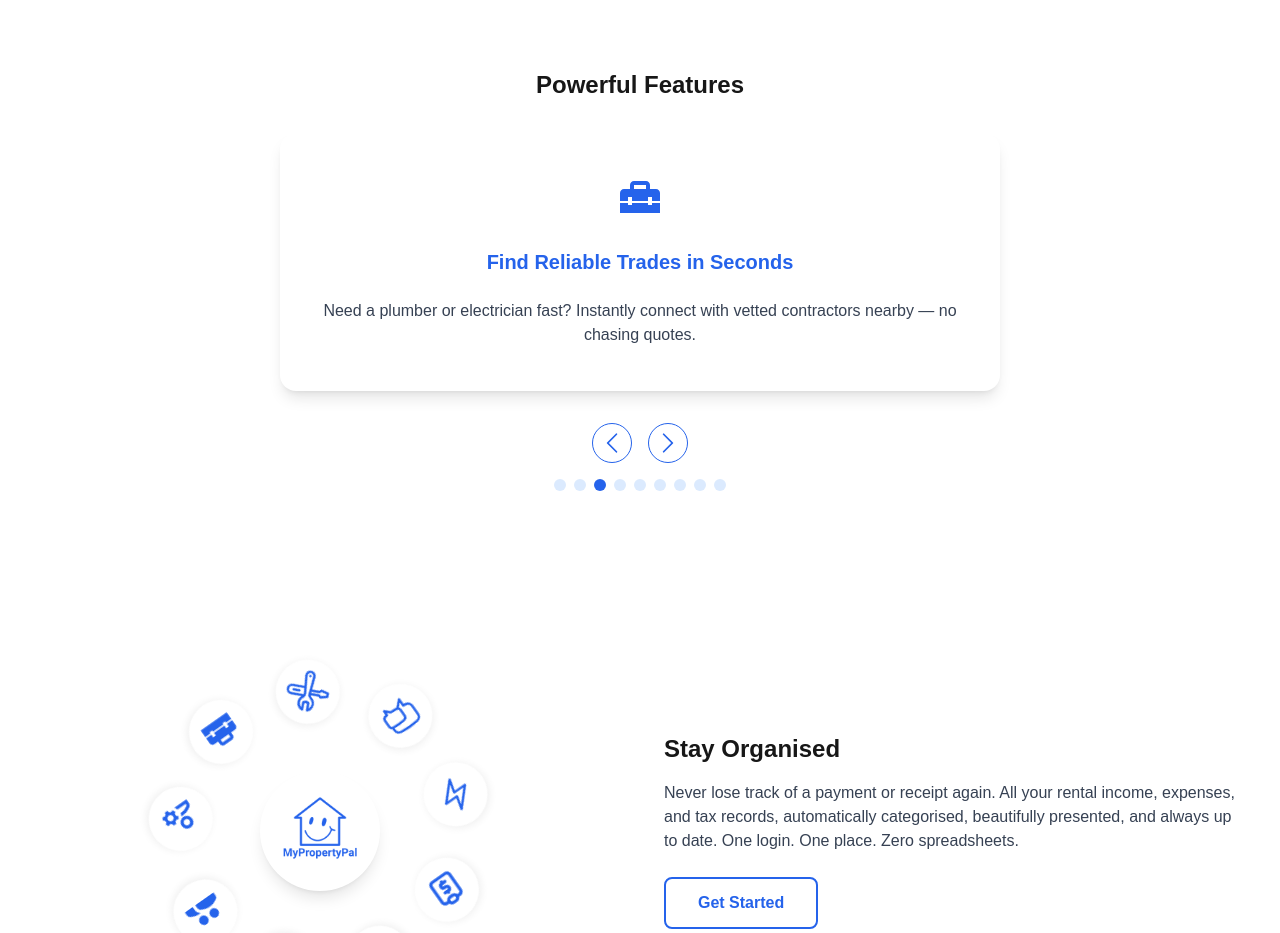
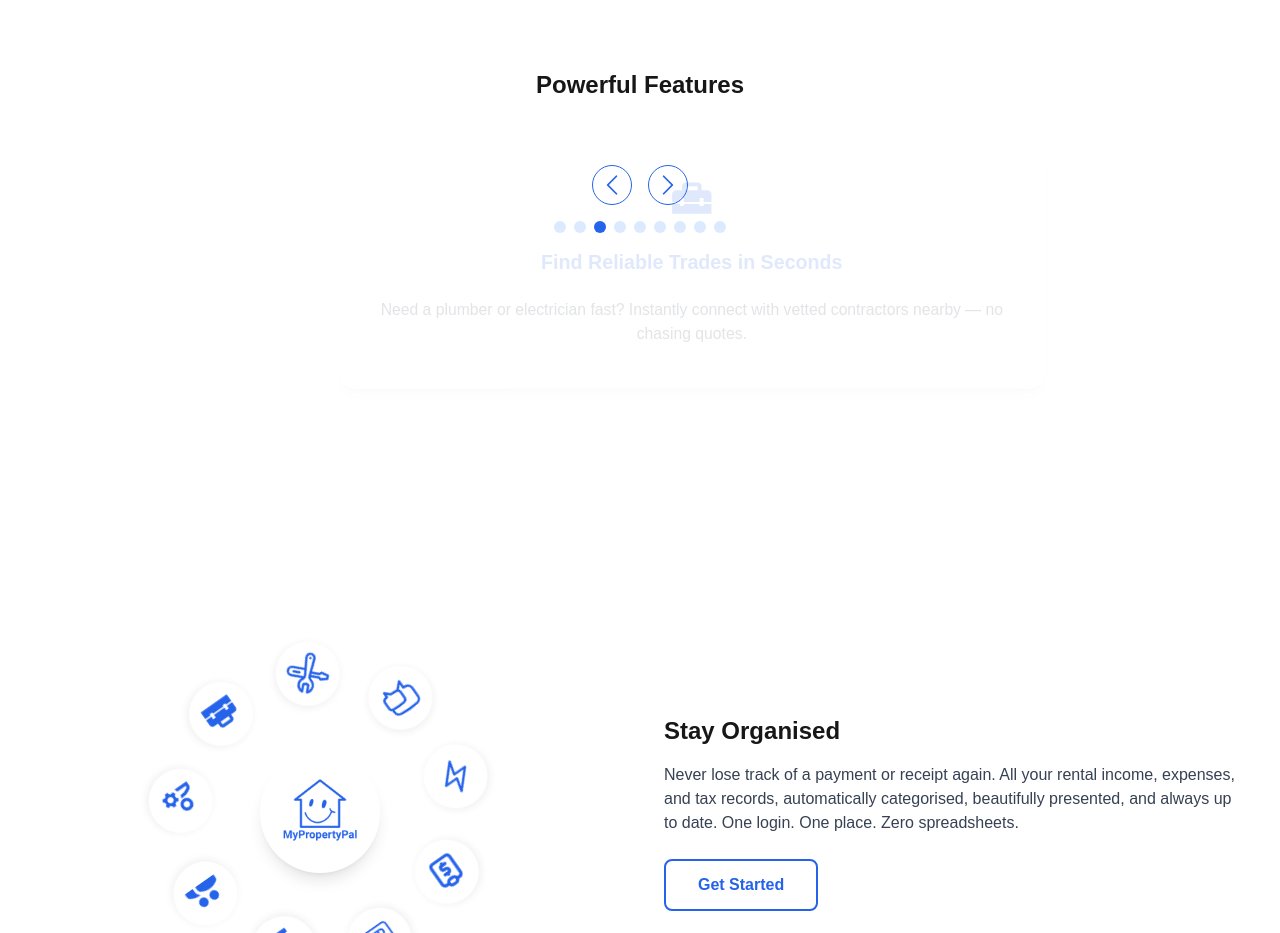
Before and after one commit to rubberduckies12/MyPropertyPal, a Next.js app in the folder marketing_site/: page / in a window 1280 px wide. Shown: the part 1620-2553 px from the top of the page. Built offline with nearby package versions, Linux system fonts and the light colour scheme.

Commit message:
animations

```diff
--- a/marketing_site/src/pages/home/home.jsx
+++ b/marketing_site/src/pages/home/home.jsx
@@ -14,6 +14,7 @@ import { AiOutlineFileDone, AiOutlineRobot } from "react-icons/ai";
 import { MdNotificationsActive } from "react-icons/md";
 import { IoReceiptOutline } from "react-icons/io5";
 import OrbitGraphic from "../../components/OrbitGraphic";
+import { motion, AnimatePresence } from "framer-motion";
 
 const brand = "#2563eb";
 
@@ -105,14 +106,22 @@ const featureSlides = [
 
 function FeaturesSlider() {
     const [current, setCurrent] = useState(0);
+    const [direction, setDirection] = useState(0); // 1 for next, -1 for prev
     const intervalRef = useRef();
 
-    const prev = () => setCurrent((c) => (c === 0 ? featureSlides.length - 1 : c - 1));
-    const next = () => setCurrent((c) => (c === featureSlides.length - 1 ? 0 : c + 1));
+    const prev = () => {
+        setDirection(-1);
+        setCurrent((c) => (c === 0 ? featureSlides.length - 1 : c - 1));
+    };
+    const next = () => {
+        setDirection(1);
+        setCurrent((c) => (c === featureSlides.length - 1 ? 0 : c + 1));
+    };
 
     // Auto-advance every 3 seconds
     useEffect(() => {
         intervalRef.current = setInterval(() => {
+            setDirection(1);
             setCurrent((c) => (c === featureSlides.length - 1 ? 0 : c + 1));
         }, 3000);
         return () => clearInterval(intervalRef.current);
@@ -123,13 +132,10 @@ function FeaturesSlider() {
         clearInterval(intervalRef.current);
         fn();
         intervalRef.current = setInterval(() => {
+            setDirection(1);
             setCurrent((c) => (c === featureSlides.length - 1 ? 0 : c + 1));
         }, 3000);
     };
-
-    // Calculate max heights for title and description
-    const maxTitleLength = Math.max(...featureSlides.map(f => f.title.length));
-    const maxDescLength = Math.max(...featureSlides.map(f => f.description.length));
 
     return (
         <section className="max-w-3xl mx-auto py-20 px-6 flex flex-col items-center">
@@ -137,13 +143,19 @@ function FeaturesSlider() {
             <div
                 className="relative w-full flex flex-col items-center"
                 style={{
-                    minHeight: 340, // Ensures the card never shrinks below this height
+                    minHeight: 340,
                 }}
             >
-                <div
-                    className="bg-white rounded-2xl shadow-lg p-10 w-full flex flex-col items-center transition-all duration-300"
+                <AnimatePresence mode="wait" initial={false}>
+                    <motion.div
+                        key={current}
+                        initial={{ opacity: 0, x: direction > 0 ? 60 : -60, scale: 0.98 }}
+                        animate={{ opacity: 1, x: 0, scale: 1 }}
+                        exit={{ opacity: 0, x: direction > 0 ? -60 : 60, scale: 0.98 }}
+                        transition={{ duration: 0.35, ease: "easeInOut" }}
+                        className="bg-white rounded-2xl shadow-lg p-10 w-full flex flex-col items-center absolute"
                         style={{
-                        minHeight: 240, // Ensures the card content area is always the same height
+                            minHeight: 240,
                             display: "flex",
                             flexDirection: "column",
                             justifyContent: "center",
@@ -153,7 +165,7 @@ function FeaturesSlider() {
                         <h3
                             className="text-xl font-bold mb-2 text-[#2563eb] text-center"
                             style={{
-                            minHeight: "2.5em", // Reserve space for 2 lines of title
+                                minHeight: "2.5em",
                                 display: "flex",
                                 alignItems: "center",
                                 justifyContent: "center",
@@ -164,7 +176,7 @@ function FeaturesSlider() {
                         <p
                             className="text-gray-700 text-center"
                             style={{
-                            minHeight: "3.5em", // Reserve space for 2-3 lines of description
+                                minHeight: "3.5em",
                                 display: "flex",
                                 alignItems: "center",
                                 justifyContent: "center",
@@ -172,8 +184,9 @@ function FeaturesSlider() {
                         >
                             {featureSlides[current].description}
                         </p>
-                </div>
-                <div className="flex gap-4 mt-8">
+                    </motion.div>
+                </AnimatePresence>
+                <div className="flex gap-4 mt-8 relative z-10">
                     <button
                         aria-label="Previous feature"
                         onClick={() => handleManualNav(prev)}
@@ -189,7 +202,7 @@ function FeaturesSlider() {
                         <HiChevronRight size={28} />
                     </button>
                 </div>
-                <div className="flex gap-2 mt-4">
+                <div className="flex gap-2 mt-4 relative z-10">
                     {featureSlides.map((_, idx) => (
                         <span
                             key={idx}
```
Lines whose indentation alone changed are shown as unchanged.
